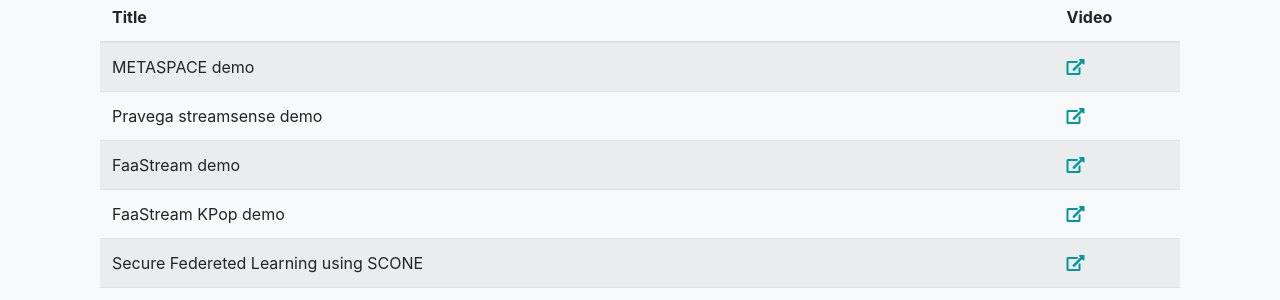
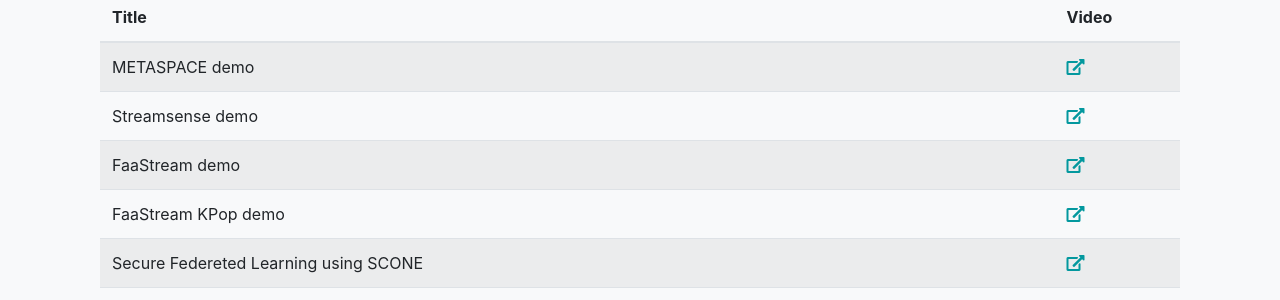
Before and after one commit to neardata-eu/neardata-eu.github.io, a Jekyll site: the page built from final-review.md, in a window 1280 px wide and 900 px high, scrolled down 7198 px. Shown: the part 154-454 px from the top of the window. Built offline with Jekyll 4.4.1, drawn with Linux system fonts in a browser that asks for light colours; some web fonts are replaced.

Commit message:
Rename demo title from 'Pravega streamsense' to 'Streamsense'

```diff
--- a/_data/sitetext.yml
+++ b/_data/sitetext.yml
@@ -911,7 +911,7 @@
     - title: METASPACE demo
       video: "https://drive.google.com/file/d/1u6Lnbma60lpQ0iweUBP4l9ab9iHoFWxl/view?usp=drive_link"
       slides: "#"
-    - title: Pravega streamsense demo
+    - title: Streamsense demo
       video: "https://drive.google.com/file/d/14nqqCeEtz2g4LpneNUNRzhfOkcGFpcxh/view?usp=drive_link"
       slides: "#"
     - title: FaaStream demo
```
